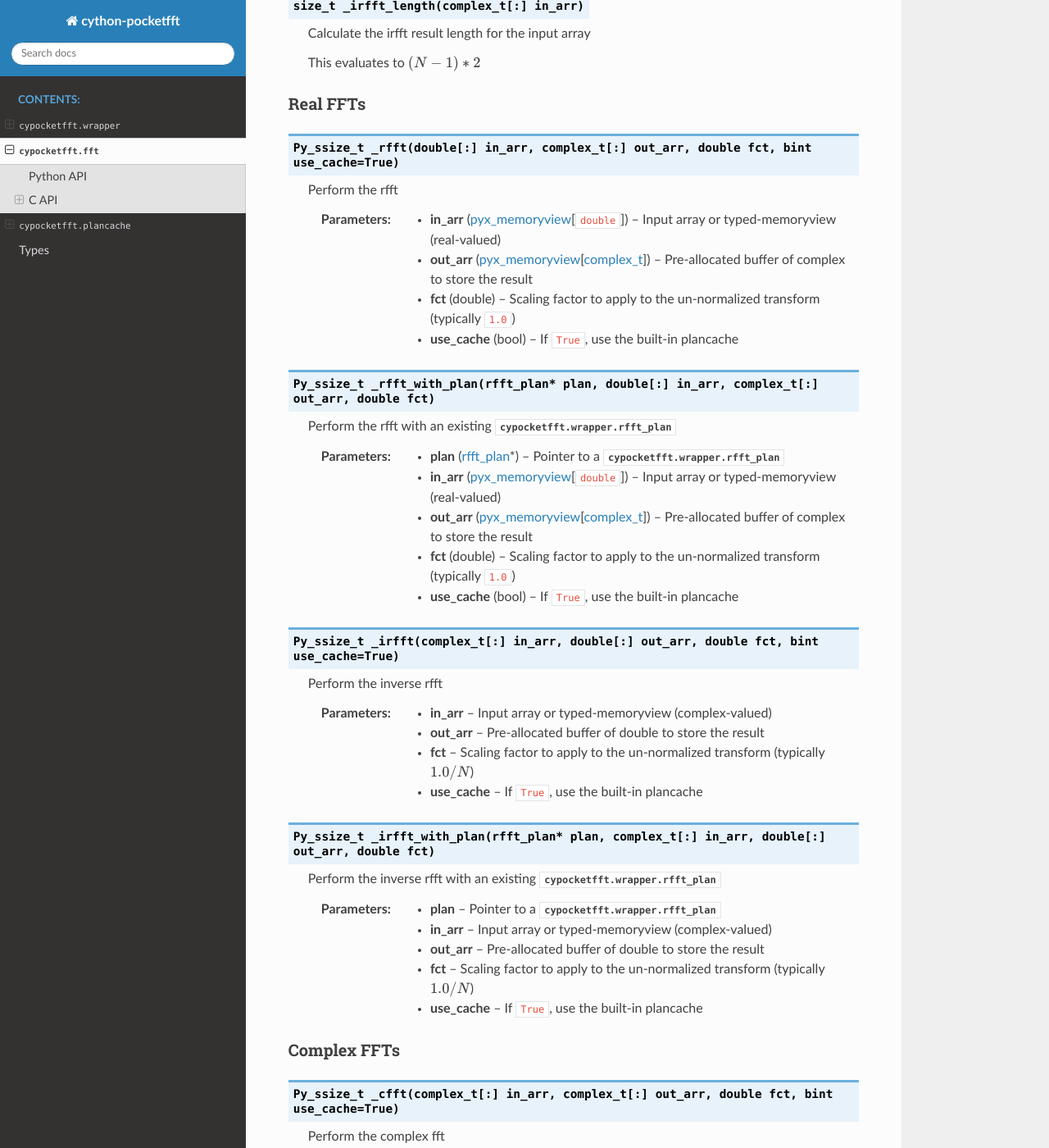
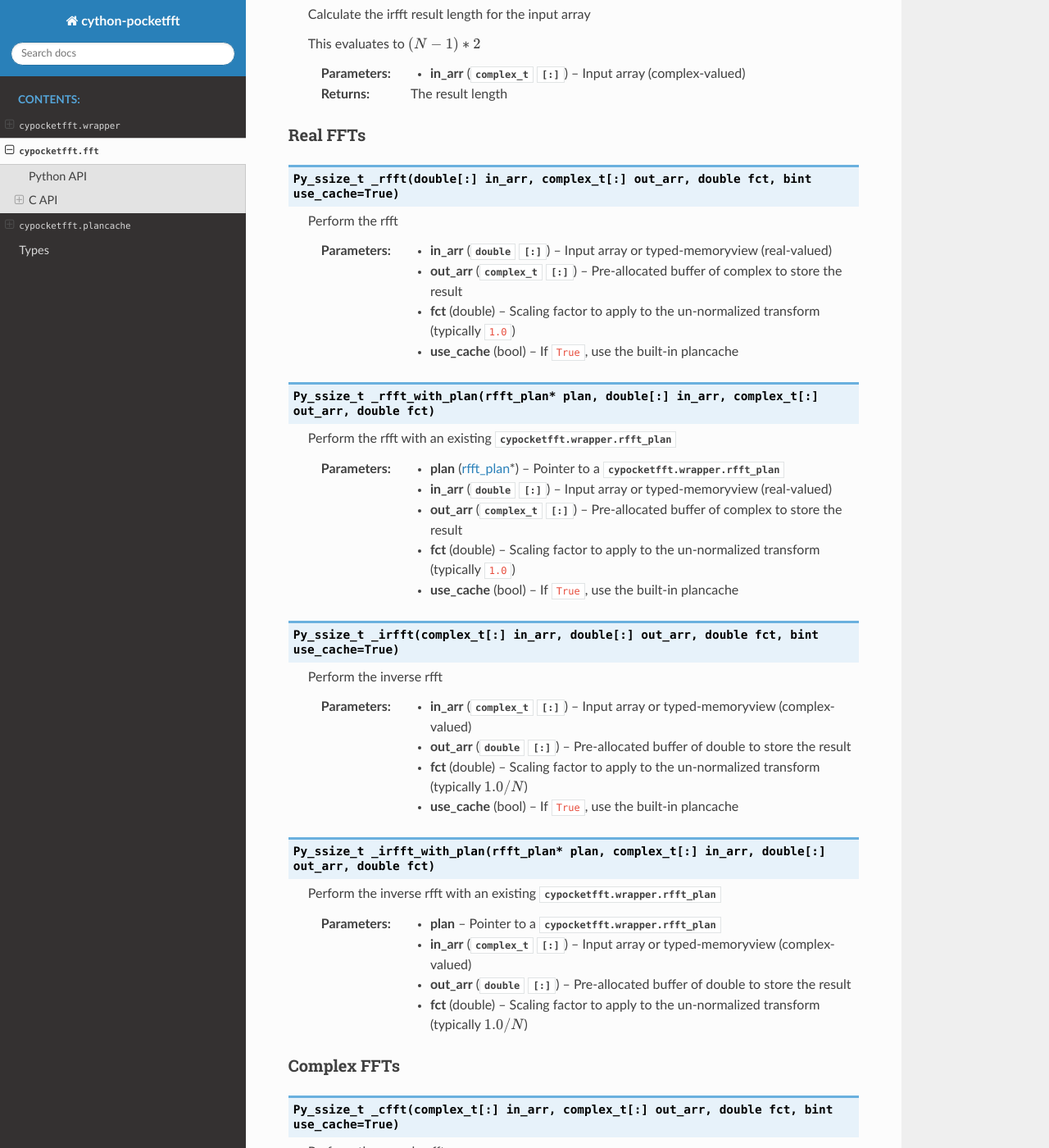
Before and after one commit to nocarryr/cython-pocketfft, a Sphinx documentation site: the page built from doc/source/fft.rst, in a window 1280 px wide and 1400 px high, scrolled down 668 px. Shown: the whole window at 82% size. Built offline with Sphinx 7.4.7 and the Read the Docs theme 2.0.0, drawn with Linux system fonts in a browser that asks for light colours; some of the changed text lies outside the part shown.

Commit message:
Add/correct parameter references

```diff
--- a/doc/source/fft.rst
+++ b/doc/source/fft.rst
@@ -24,7 +24,7 @@ Helpers
     This evaluates to :math:`N / 2 + 1`
 
     :param in_arr: Input array or typed-memoryview (real-valued)
-    :type in_arr: pyx_memoryview(double)
+    :type in_arr: :c:type:`double` :c:type:`[:] <pyx_memoryview>`
     :return: The result length
 
 .. c:function:: size_t _irfft_length(complex_t[:] in_arr)
@@ -32,6 +32,10 @@ Helpers
     Calculate the irfft result length for the input array
 
     This evaluates to :math:`(N-1) * 2`
+
+    :param in_arr: Input array (complex-valued)
+    :type in_arr: :c:type:`complex_t` :c:type:`[:] <pyx_memoryview>`
+    :return: The result length
 
 
 Real FFTs
@@ -43,9 +47,9 @@ Real FFTs
     Perform the rfft
 
     :param in_arr: Input array or typed-memoryview (real-valued)
-    :type in_arr: pyx_memoryview[double]
+    :type in_arr: :c:type:`double` :c:type:`[:] <pyx_memoryview>`
     :param out_arr: Pre-allocated buffer of complex to store the result
-    :type out_arr: pyx_memoryview[complex_t]
+    :type out_arr: :c:type:`complex_t` :c:type:`[:] <pyx_memoryview>`
     :param double fct: Scaling factor to apply to the un-normalized transform (typically ``1.0``)
     :param bool use_cache: If ``True``, use the built-in plancache
 
@@ -56,9 +60,9 @@ Real FFTs
     :param plan: Pointer to a :c:type:`cypocketfft.wrapper.rfft_plan`
     :type plan: rfft_plan*
     :param in_arr: Input array or typed-memoryview (real-valued)
-    :type in_arr: pyx_memoryview[double]
+    :type in_arr: :c:type:`double` :c:type:`[:] <pyx_memoryview>`
     :param out_arr: Pre-allocated buffer of complex to store the result
-    :type out_arr: pyx_memoryview[complex_t]
+    :type out_arr: :c:type:`complex_t` :c:type:`[:] <pyx_memoryview>`
     :param double fct: Scaling factor to apply to the un-normalized transform (typically ``1.0``)
     :param bool use_cache: If ``True``, use the built-in plancache
 
@@ -67,9 +71,11 @@ Real FFTs
     Perform the inverse rfft
 
     :param in_arr: Input array or typed-memoryview (complex-valued)
+    :type in_arr: :c:type:`complex_t` :c:type:`[:] <pyx_memoryview>`
     :param out_arr: Pre-allocated buffer of double to store the result
-    :param fct: Scaling factor to apply to the un-normalized transform (typically :math:`1.0 / N`)
-    :param use_cache: If ``True``, use the built-in plancache
+    :type out_arr: :c:type:`double` :c:type:`[:] <pyx_memoryview>`
+    :param double fct: Scaling factor to apply to the un-normalized transform (typically :math:`1.0 / N`)
+    :param bool use_cache: If ``True``, use the built-in plancache
 
 .. c:function:: Py_ssize_t _irfft_with_plan(rfft_plan* plan, complex_t[:] in_arr, double[:] out_arr, double fct)
 
@@ -77,9 +83,10 @@ Real FFTs
 
     :param plan: Pointer to a :c:type:`cypocketfft.wrapper.rfft_plan`
     :param in_arr: Input array or typed-memoryview (complex-valued)
+    :type in_arr: :c:type:`complex_t` :c:type:`[:] <pyx_memoryview>`
     :param out_arr: Pre-allocated buffer of double to store the result
-    :param fct: Scaling factor to apply to the un-normalized transform (typically :math:`1.0 / N`)
-    :param use_cache: If ``True``, use the built-in plancache
+    :type out_arr: :c:type:`double` :c:type:`[:] <pyx_memoryview>`
+    :param double fct: Scaling factor to apply to the un-normalized transform (typically :math:`1.0 / N`)
 
 
 Complex FFTs
@@ -91,9 +98,9 @@ Complex FFTs
     Perform the complex fft
 
     :param in_arr: Input array or typed-memoryview (complex-valued)
-    :type in_arr: pyx_memoryview[complex_t]
+    :type in_arr: :c:type:`complex_t` :c:type:`[:] <pyx_memoryview>`
     :param out_arr: Pre-allocated buffer of complex to store the result
-    :type out_arr: pyx_memoryview[complex_t]
+    :type out_arr: :c:type:`complex_t` :c:type:`[:] <pyx_memoryview>`
     :param double fct: Scaling factor to apply to the un-normalized transform (typically ``1.0``)
     :param bool use_cache: If ``True``, use the built-in plancache
 
@@ -102,9 +109,9 @@ Complex FFTs
     Perform the inverse complex fft
 
     :param in_arr: Input array or typed-memoryview (complex-valued)
-    :type in_arr: pyx_memoryview[complex_t]
+    :type in_arr: :c:type:`complex_t` :c:type:`[:] <pyx_memoryview>`
     :param out_arr: Pre-allocated buffer of :c:type:`double complex` to store the result
-    :type out_arr: pyx_memoryview[complex_t]
+    :type out_arr: :c:type:`complex_t` :c:type:`[:] <pyx_memoryview>`
     :param double fct: Scaling factor to apply to the un-normalized transform (typically :math:`1.0 / N`)
     :param bool use_cache: If ``True``, use the built-in plancache
 
@@ -114,9 +121,9 @@ Complex FFTs
     forward or backward transform
 
     :param in_arr: Input array or typed-memoryview (complex-valued)
-    :type in_arr: pyx_memoryview[complex_t]
+    :type in_arr: :c:type:`complex_t` :c:type:`[:] <pyx_memoryview>`
     :param out_arr: Pre-allocated buffer of :c:type:`double complex` to store the result
-    :type out_arr: pyx_memoryview[complex_t]
+    :type out_arr: :c:type:`complex_t` :c:type:`[:] <pyx_memoryview>`
     :param double fct: Scaling factor to apply to the un-normalized transform
     :param bool is_forward: If ``True``, perform the forward fft. If ``False``, the inverse
     :param bool use_cache: If ``True``, use the built-in plancache
@@ -127,8 +134,8 @@ Complex FFTs
 
     :param plan: Pointer to a :c:type:`cypocketfft.wrapper.cfft_plan`
     :param in_arr: Input array or typed-memoryview (complex-valued)
-    :type in_arr: pyx_memoryview[complex_t]
+    :type in_arr: :c:type:`complex_t` :c:type:`[:] <pyx_memoryview>`
     :param out_arr: Pre-allocated buffer of :c:type:`double complex` to store the result
-    :type out_arr: pyx_memoryview[complex_t]
+    :type out_arr: :c:type:`complex_t` :c:type:`[:] <pyx_memoryview>`
     :param double fct: Scaling factor to apply to the un-normalized transform
     :param bool is_forward: If ``True``, perform the forward fft. If ``False``, the inverse
```
